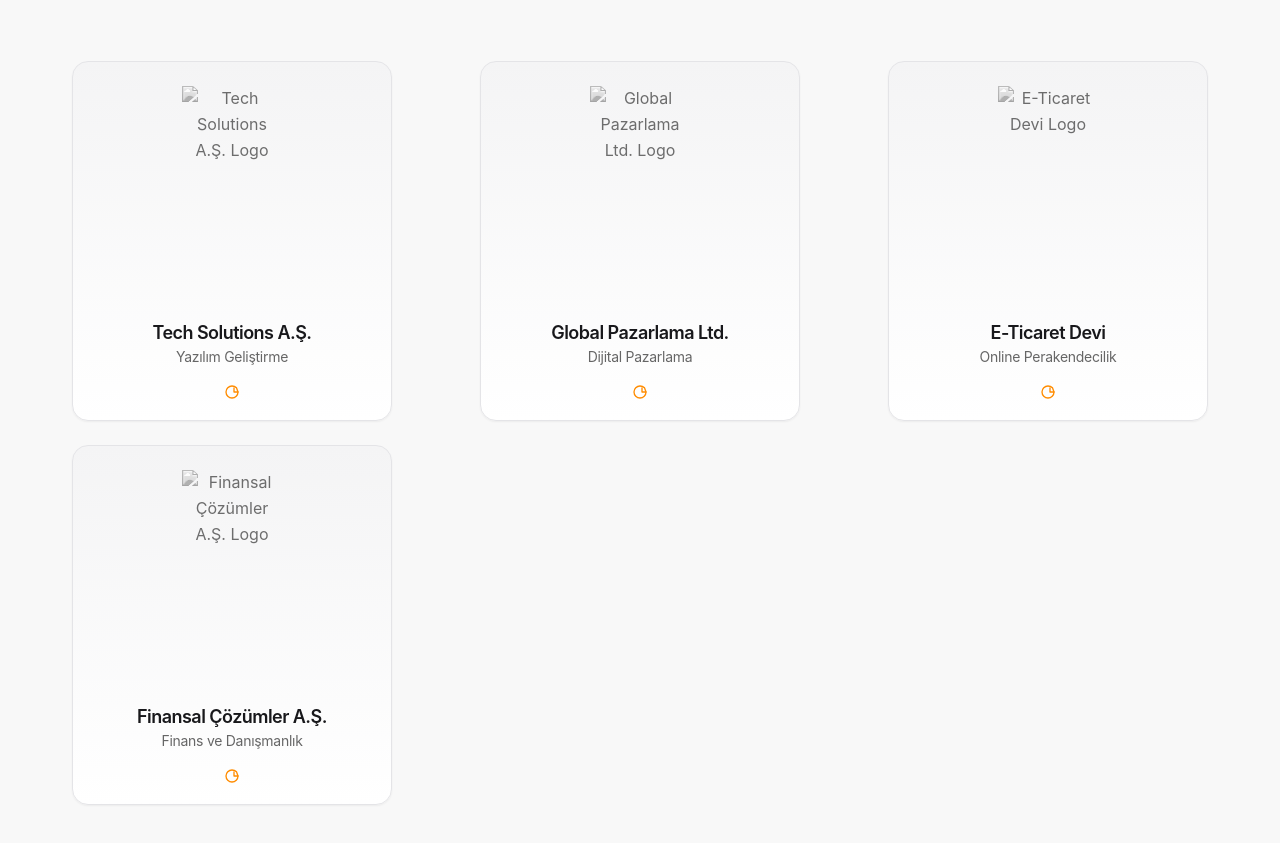
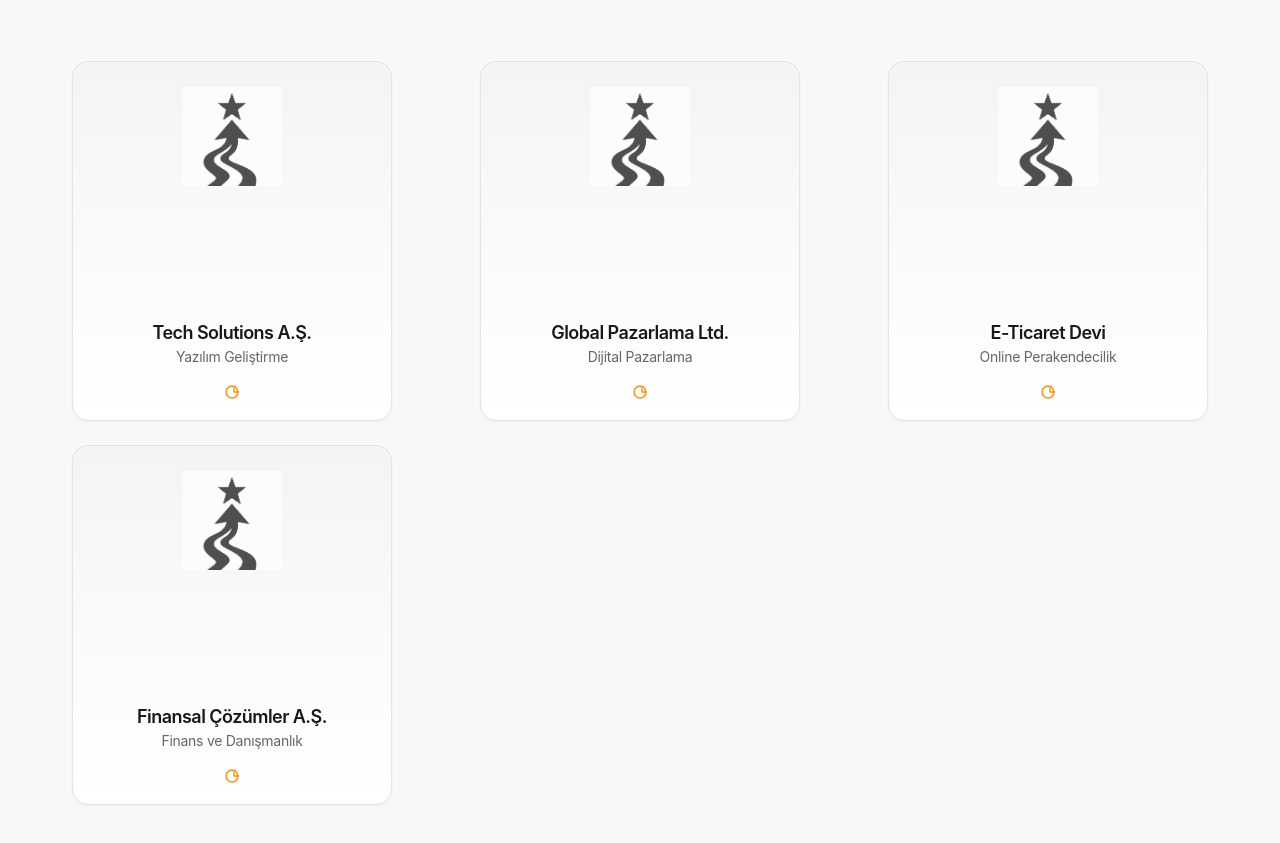
Before and after one commit to terakkiyolu/terakkiyolu, a plain HTML site: page index.html in a window 1280 px wide. Shown: the part 1001-1844 px from the top of the page. Drawn offline with Linux system fonts and the light colour scheme.

Commit message:
Update index.html

```diff
--- a/index.html
+++ b/index.html
@@ -1519,28 +1519,28 @@
         // Company Data for Card Flip
         const companies = [
             {
-                logo: "/placeholder.svg?height=80&width=80&text=CompanyA",
+                logo: "/şirket.jpg?height=80&width=80&text=CompanyA",
                 name: "Tech Solutions A.Ş.",
                 industry: "Yazılım Geliştirme",
                 reason: "Yenilikçi ve ölçeklenebilir yazılım çözümleri sunarak iş süreçlerimizi optimize ettiler. Hızlı teslimat ve mükemmel destekleri sayesinde projelerimiz zamanında tamamlandı.",
                 benefits: ["Ölçeklenebilir Yazılım", "Hızlı Teslimat", "Mükemmel Destek", "İş Süreç Optimizasyonu"]
             },
             {
-                logo: "/placeholder.svg?height=80&width=80&text=CompanyB",
+                logo: "/şirket.jpg?height=80&width=80&text=CompanyB",
                 name: "Global Pazarlama Ltd.",
                 industry: "Dijital Pazarlama",
                 reason: "Dijital pazarlama stratejilerimizi baştan sona yenilediler. Hedef kitlemize ulaşmamızı sağlayan yaratıcı kampanyalar ve detaylı analizlerle satışlarımızı %40 artırdık.",
                 benefits: ["Yaratıcı Kampanyalar", "Detaylı Analiz", "Satış Artışı", "Hedef Kitleye Ulaşım"]
             },
             {
-                logo: "/placeholder.svg?height=80&width=80&text=CompanyC",
+                logo: "/şirket.jpg?height=80&width=80&text=CompanyC",
                 name: "E-Ticaret Devi",
                 industry: "Online Perakendecilik",
                 reason: "Kullanıcı dostu ve güvenli e-ticaret altyapısı sayesinde müşteri deneyimimizi üst seviyeye taşıdık. Entegrasyon süreçleri sorunsuzdu ve teknik ekip her zaman yanımızdaydı.",
                 benefits: ["Kullanıcı Dostu Arayüz", "Güvenli Altyapı", "Sorunsuz Entegrasyon", "Müşteri Deneyimi"]
             },
             {
-                logo: "/placeholder.svg?height=80&width=80&text=CompanyD",
+                logo: "/şirket.jpg?height=80&width=80&text=CompanyD",
                 name: "Finansal Çözümler A.Ş.",
                 industry: "Finans ve Danışmanlık",
                 reason: "Karmaşık finansal verilerimizi anlaşılır raporlara dönüştüren özel bir analiz platformu geliştirdiler. Bu sayede daha bilinçli kararlar alabiliyor ve riskleri minimize edebiliyoruz.",
```
